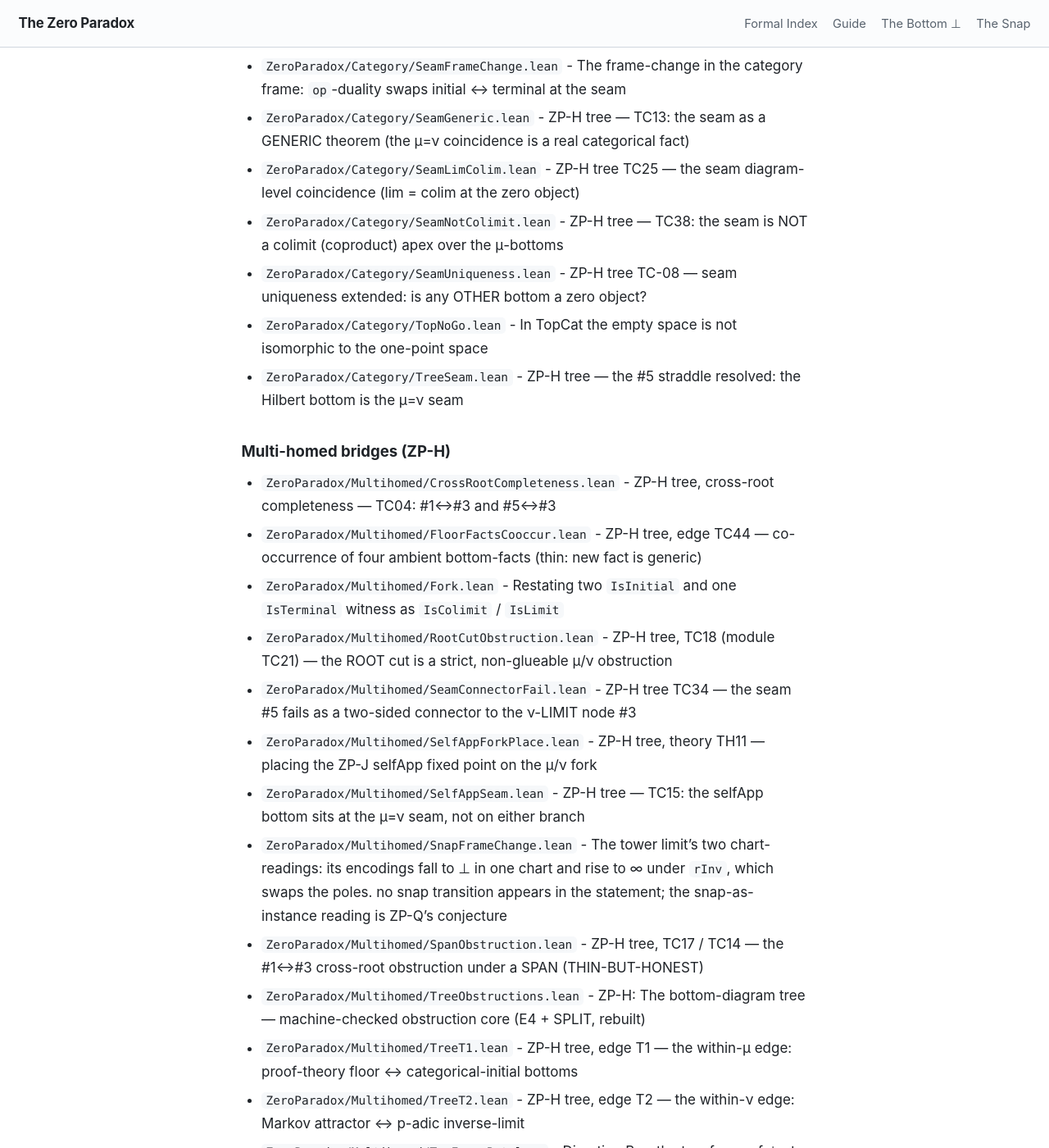
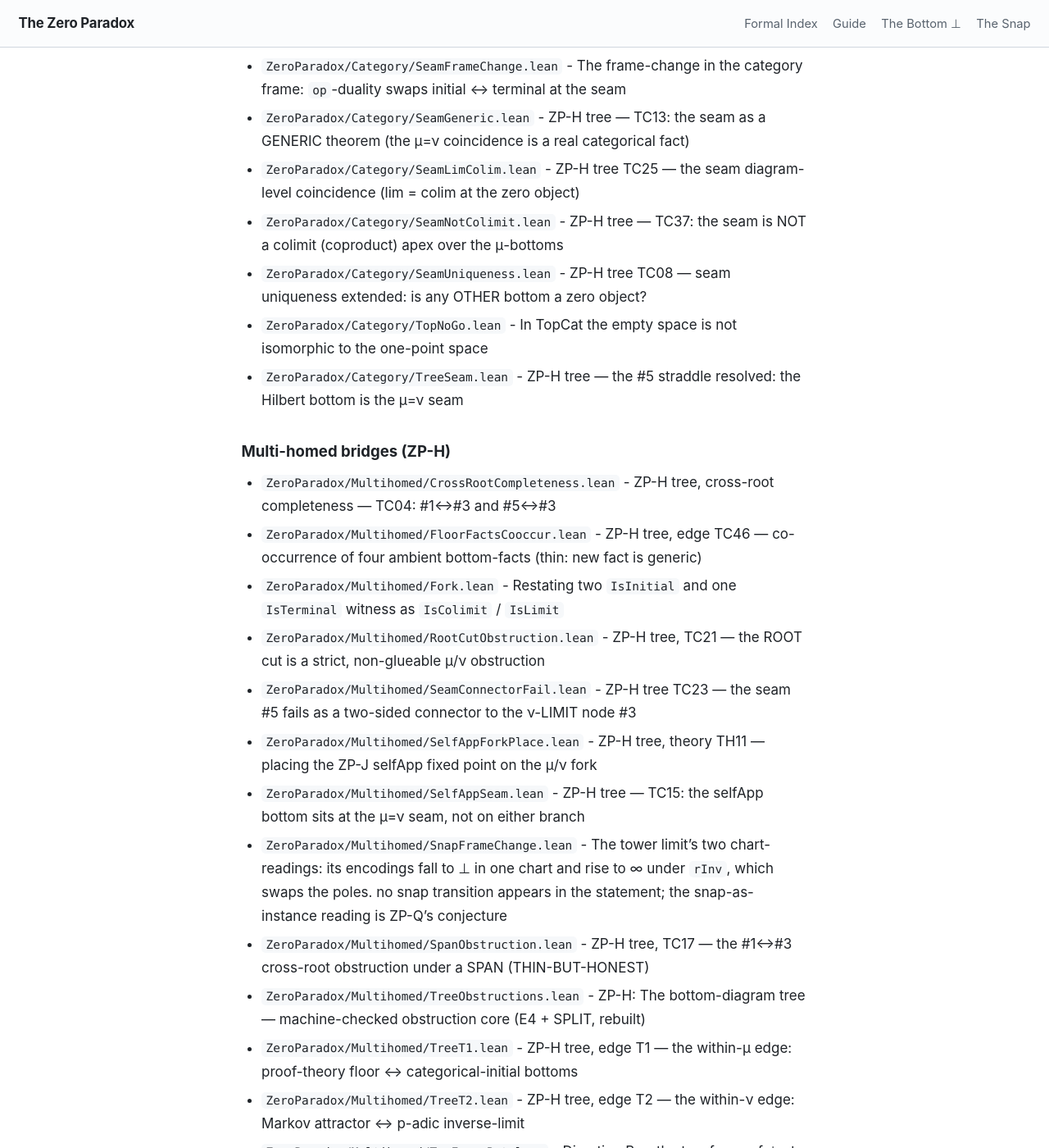
Before and after one commit to timbrigham/ZeroParadox, a Jekyll site: the page built from ZeroParadox/MANIFEST.md, in a window 1280 px wide and 1400 px high, scrolled down 13794 px. Shown: the whole window at 82% size. Built offline with Jekyll 4.4.1, drawn with Linux system fonts in a browser that asks for light colours; our own code applies the rules of GitHub Pages for plain Markdown files; some of the changed text lies outside the part shown.

Commit message:
D-28: one node one number - 7 collisions resolved, dual labels stripped, format normalized

```diff
--- a/ZeroParadox/MANIFEST.md
+++ b/ZeroParadox/MANIFEST.md
@@ -259,31 +259,31 @@ These carry the `-- EXPERIMENTAL` header: the exploratory work the core results
 - `ZeroParadox/Category/PointednessSharp.lean` - ZP-H tree, TC14 — the pointedness dichotomy SHARPENED (the gap TC09 left open)
 - `ZeroParadox/Category/RootCutBinary.lean` - ZP-H MC-1 tree test TC32: the root cut is binary in arity, not graded
 - `ZeroParadox/Category/RootCutDegeneracy.lean` - ZP-H MC-1 tree test TC26: the root-cut degeneracy dichotomy
-- `ZeroParadox/Category/SeamArrowLevel.lean` - ZP-H tree, TC20 / TC17 — does the seam keystone hold AT THE ARROW LEVEL (μ-arrow = ν-arrow)?
+- `ZeroParadox/Category/SeamArrowLevel.lean` - ZP-H tree, TC20 — does the seam keystone hold AT THE ARROW LEVEL (μ-arrow = ν-arrow)?
 - `ZeroParadox/Category/SeamArrowSignature.lean` - ZP-H tree — TC44: the seam's arrow-level signature (zero object vs bare-initial)
-- `ZeroParadox/Category/SeamBiproductUnit.lean` - ZP-H tree — TC35: the seam #5 is the additive UNIT of the biproduct on `ModuleCat ℂ`
+- `ZeroParadox/Category/SeamBiproductUnit.lean` - ZP-H tree — TC36: the seam #5 is the additive UNIT of the biproduct on `ModuleCat ℂ`
 - `ZeroParadox/Category/SeamBridge.lean` - ZP-H tree TC18 — is the seam a genuine BRIDGE between the subtrees, or a coincidentally two-sided object?
 - `ZeroParadox/Category/SeamCoincidence.lean` - ZP-H tree, keystone TC12 — the seam IS the categorical μ=ν coincidence
 - `ZeroParadox/Category/SeamComparisonMap.lean` - ZP-H MC-1 tree test TC38: the canonical μ→ν comparison map at the root seam, and the honest
 - `ZeroParadox/Category/SeamFrameChange.lean` - The frame-change in the category frame: `op`-duality swaps initial ↔ terminal at the seam
 - `ZeroParadox/Category/SeamGeneric.lean` - ZP-H tree — TC13: the seam as a GENERIC theorem (the μ=ν coincidence is a real categorical fact)
 - `ZeroParadox/Category/SeamLimColim.lean` - ZP-H tree TC25 — the seam diagram-level coincidence (lim = colim at the zero object)
-- `ZeroParadox/Category/SeamNotColimit.lean` - ZP-H tree — TC38: the seam is NOT a colimit (coproduct) apex over the μ-bottoms
-- `ZeroParadox/Category/SeamUniqueness.lean` - ZP-H tree TC-08 — seam uniqueness extended: is any OTHER bottom a zero object?
+- `ZeroParadox/Category/SeamNotColimit.lean` - ZP-H tree — TC37: the seam is NOT a colimit (coproduct) apex over the μ-bottoms
+- `ZeroParadox/Category/SeamUniqueness.lean` - ZP-H tree TC08 — seam uniqueness extended: is any OTHER bottom a zero object?
 - `ZeroParadox/Category/TopNoGo.lean` - In TopCat the empty space is not isomorphic to the one-point space
 - `ZeroParadox/Category/TreeSeam.lean` - ZP-H tree — the #5 straddle resolved: the Hilbert bottom is the μ=ν seam
 
 ### Multi-homed bridges (ZP-H)
 
 - `ZeroParadox/Multihomed/CrossRootCompleteness.lean` - ZP-H tree, cross-root completeness — TC04: #1↔#3 and #5↔#3
-- `ZeroParadox/Multihomed/FloorFactsCooccur.lean` - ZP-H tree, edge TC44 — co-occurrence of four ambient bottom-facts (thin: new fact is generic)
+- `ZeroParadox/Multihomed/FloorFactsCooccur.lean` - ZP-H tree, edge TC46 — co-occurrence of four ambient bottom-facts (thin: new fact is generic)
 - `ZeroParadox/Multihomed/Fork.lean` - Restating two `IsInitial` and one `IsTerminal` witness as `IsColimit` / `IsLimit`
-- `ZeroParadox/Multihomed/RootCutObstruction.lean` - ZP-H tree, TC18 (module TC21) — the ROOT cut is a strict, non-glueable μ/ν obstruction
-- `ZeroParadox/Multihomed/SeamConnectorFail.lean` - ZP-H tree TC34 — the seam #5 fails as a two-sided connector to the ν-LIMIT node #3
+- `ZeroParadox/Multihomed/RootCutObstruction.lean` - ZP-H tree, TC21 — the ROOT cut is a strict, non-glueable μ/ν obstruction
+- `ZeroParadox/Multihomed/SeamConnectorFail.lean` - ZP-H tree TC23 — the seam #5 fails as a two-sided connector to the ν-LIMIT node #3
 - `ZeroParadox/Multihomed/SelfAppForkPlace.lean` - ZP-H tree, theory TH11 — placing the ZP-J selfApp fixed point on the μ/ν fork
 - `ZeroParadox/Multihomed/SelfAppSeam.lean` - ZP-H tree — TC15: the selfApp bottom sits at the μ=ν seam, not on either branch
 - `ZeroParadox/Multihomed/SnapFrameChange.lean` - The tower limit's two chart-readings: its encodings fall to ⊥ in one chart and rise to ∞ under `rInv`, which swaps the poles. no snap transition appears in the statement; the snap-as-instance reading is ZP-Q's conjecture
-- `ZeroParadox/Multihomed/SpanObstruction.lean` - ZP-H tree, TC17 / TC14 — the #1↔#3 cross-root obstruction under a SPAN (THIN-BUT-HONEST)
+- `ZeroParadox/Multihomed/SpanObstruction.lean` - ZP-H tree, TC17 — the #1↔#3 cross-root obstruction under a SPAN (THIN-BUT-HONEST)
 - `ZeroParadox/Multihomed/TreeObstructions.lean` - ZP-H: The bottom-diagram tree — machine-checked obstruction core (E4 + SPLIT, rebuilt)
 - `ZeroParadox/Multihomed/TreeT1.lean` - ZP-H tree, edge T1 — the within-μ edge: proof-theory floor ↔ categorical-initial bottoms
 - `ZeroParadox/Multihomed/TreeT2.lean` - ZP-H tree, edge T2 — the within-ν edge: Markov attractor ↔ p-adic inverse-limit
```
Also changed, not shown: other parts of ZeroParadox/MANIFEST.md (+2 -2 lines), 11 other files.
